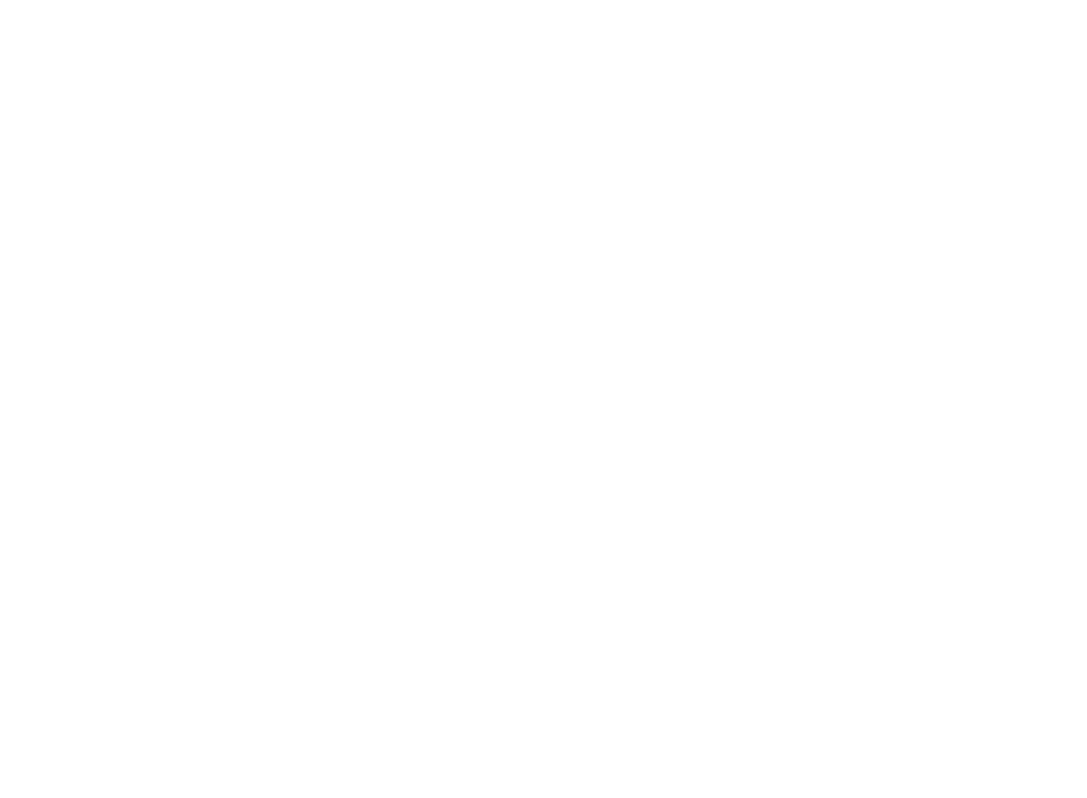
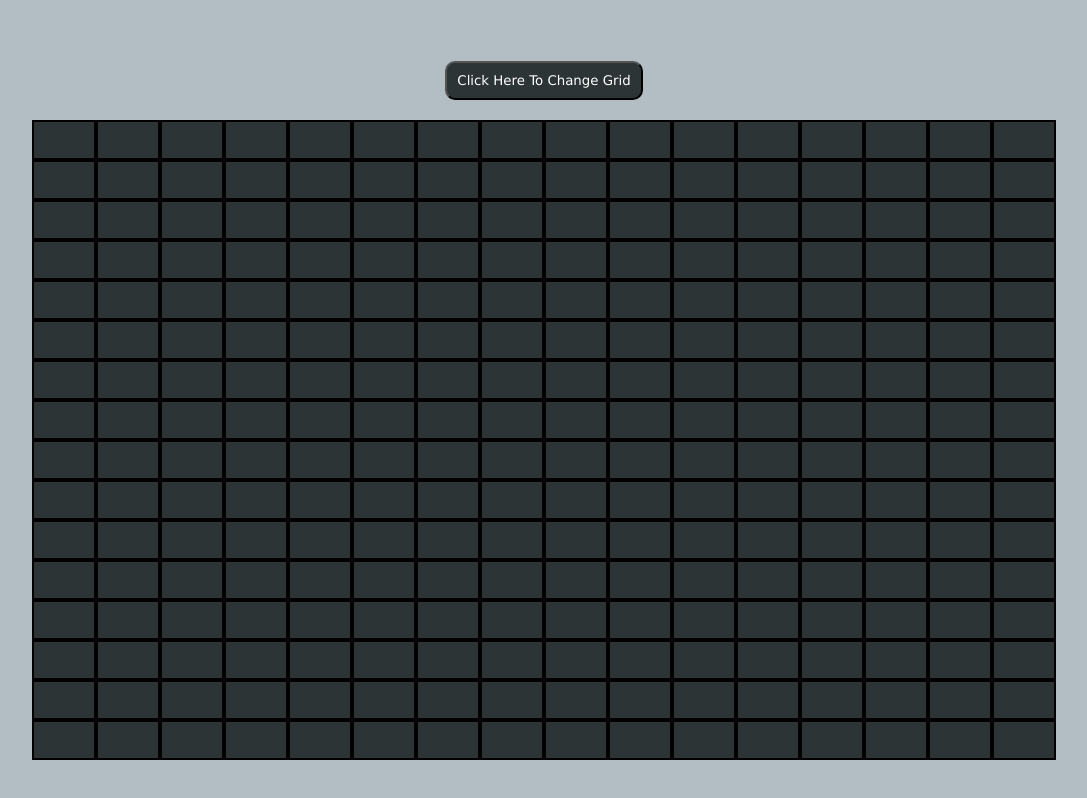
Before and after one commit to devxsameer/odin-etch-a-sketch, a plain HTML site: page index.html in a window 1280 px wide. Shown: the whole page, without its empty margins (96-1183 px from the left). Drawn offline with Linux system fonts and the light colour scheme.

Commit message:
style: :lipstick: Add Layout Styling

```diff
--- a/index.html
+++ b/index.html
@@ -5,8 +5,22 @@
     <meta name="viewport" content="width=device-width, initial-scale=1.0" />
     <title>Etch a Sketch</title>
   </head>
+  <link rel="stylesheet" href="style.css" />
   <body>
+    <div class="btn-wrapper">
+      <button class="change-btn">Click Here To Change Grid</button>
+    </div>
     <div class="container"></div>
-    <script></script>
+    <script>
+      const container = document.querySelector(".container");
+      for (let i = 0; i < 16 * 16; i++) {
+        const item = document.createElement("div");
+        item.classList.add("item");
+        item.addEventListener("mouseenter", (e) => {
+          e.target.classList.add("active");
+        });
+        container.appendChild(item);
+      }
+    </script>
   </body>
 </html>
--- /dev/null
+++ b/style.css
@@ -0,0 +1,42 @@
+* {
+  margin: 0;
+  padding: 0;
+  box-sizing: border-box;
+}
+body {
+  display: flex;
+  flex-direction: column;
+  align-items: center;
+  justify-content: center;
+  background-color: #b2bec3;
+  min-height: 100vh;
+}
+.btn-wrapper {
+  display: flex;
+  align-items: center;
+  justify-content: center;
+  padding: 20px;
+}
+.change-btn {
+  padding: 10px;
+  background-color: #2d3436;
+  color: white;
+  font-family: "Lucida Sans", "Lucida Sans Regular", "Lucida Grande",
+    "Lucida Sans Unicode", Geneva, Verdana, sans-serif;
+  border-radius: 10px;
+}
+.container {
+  height: 80vh;
+  width: 80vw;
+  background-color: #2d3436;
+  display: flex;
+  flex-flow: row wrap;
+}
+.item {
+  flex: 5vw;
+  height: 5vh;
+  border: 2px solid black;
+}
+.active {
+  background-color: antiquewhite;
+}
```
